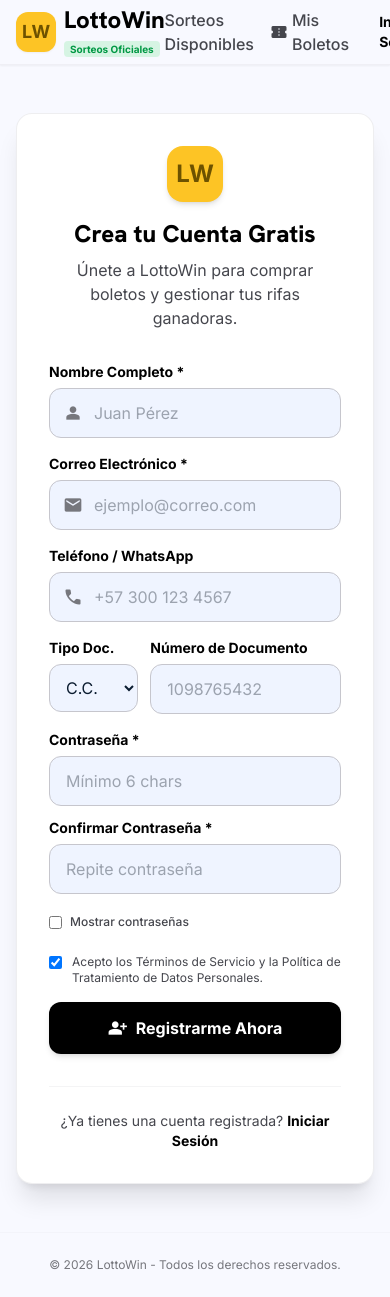
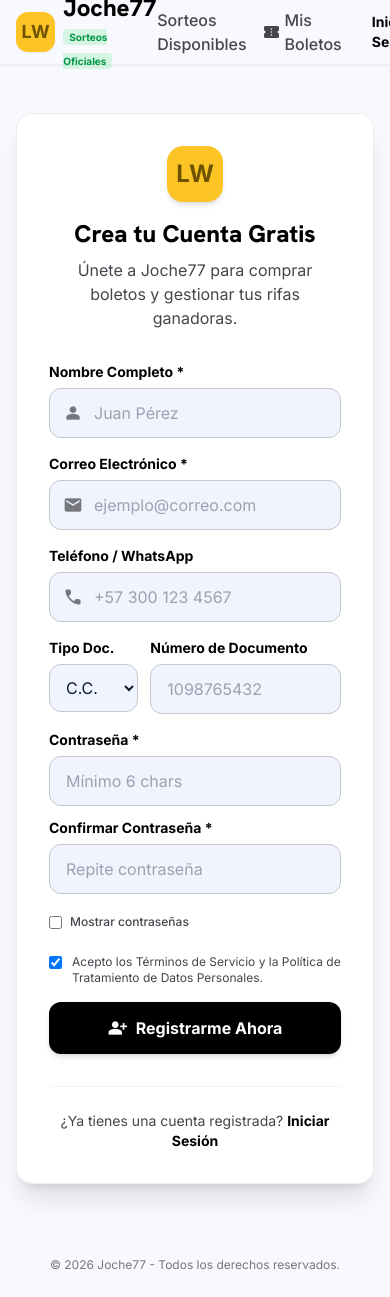
Before and after one commit to DEDVO20/rifasjoche, a Next.js app: page /registro in a window 390 px wide. Shown: the top 1297 px of the page. Built offline with nearby package versions, Linux system fonts and the light colour scheme; no server answers.

Commit message:
feat: implement authentication UI with login, registration, and responsive navigation components

```diff
--- a/src/app/layout.tsx
+++ b/src/app/layout.tsx
@@ -3,7 +3,7 @@
 import './globals.css';
 
 export const metadata: Metadata = {
-  title: 'LottoWin - Sistema de Administración de Rifas',
+  title: 'Joche77 - Sistema de Administración de Rifas',
   description: 'Plataforma para crear, administrar y vender rifas con asignación aleatoria y auditoría.',
 };
 
--- a/src/app/login/page.tsx
+++ b/src/app/login/page.tsx
@@ -174,7 +174,7 @@
         </Suspense>
       </main>
       <footer className="py-6 text-center text-xs text-outline border-t border-outline-variant/10">
-        © 2026 LottoWin - Todos los derechos reservados.
+        © 2026 Joche77 - Todos los derechos reservados.
       </footer>
     </div>
   );
--- a/src/app/registro/page.tsx
+++ b/src/app/registro/page.tsx
@@ -85,7 +85,7 @@
               Crea tu Cuenta Gratis
             </h1>
             <p className="font-body-md text-body-md text-on-surface-variant">
-              Únete a LottoWin para comprar boletos y gestionar tus rifas ganadoras.
+              Únete a Joche77 para comprar boletos y gestionar tus rifas ganadoras.
             </p>
           </div>
 
@@ -284,7 +284,7 @@
       </main>
 
       <footer className="py-6 text-center text-xs text-outline border-t border-outline-variant/10">
-        © 2026 LottoWin - Todos los derechos reservados.
+        © 2026 Joche77 - Todos los derechos reservados.
       </footer>
     </div>
   );
--- a/src/components/layout/CustomerNavbar.tsx
+++ b/src/components/layout/CustomerNavbar.tsx
@@ -18,7 +18,7 @@
           </div>
           <div>
             <span className="font-headline-md text-headline-md font-extrabold text-primary block leading-tight">
-              LottoWin
+              Joche77
             </span>
             <span className="text-[10px] font-bold text-on-tertiary-container bg-tertiary-fixed-dim/20 px-1.5 py-0.5 rounded">
               Sorteos Oficiales
@@ -30,17 +30,15 @@
         <nav className="flex items-center gap-4">
           <Link
             href="/"
-            className={`font-body-md text-body-md font-medium transition-colors ${
-              pathname === '/' || pathname === '/tienda' ? 'text-primary font-bold' : 'text-on-surface-variant hover:text-primary'
-            }`}
+            className={`font-body-md text-body-md font-medium transition-colors ${pathname === '/' || pathname === '/tienda' ? 'text-primary font-bold' : 'text-on-surface-variant hover:text-primary'
+              }`}
           >
             Sorteos Disponibles
           </Link>
           <Link
             href="/mis-boletos"
-            className={`font-body-md text-body-md font-medium transition-colors flex items-center gap-1 ${
-              pathname === '/mis-boletos' ? 'text-primary font-bold' : 'text-on-surface-variant hover:text-primary'
-            }`}
+            className={`font-body-md text-body-md font-medium transition-colors flex items-center gap-1 ${pathname === '/mis-boletos' ? 'text-primary font-bold' : 'text-on-surface-variant hover:text-primary'
+              }`}
           >
             <span className="material-symbols-outlined text-[18px]">confirmation_number</span>
             Mis Boletos
--- a/src/components/layout/HeaderMobile.tsx
+++ b/src/components/layout/HeaderMobile.tsx
@@ -9,7 +9,7 @@
         <span className="material-symbols-outlined">menu</span>
       </button>
       <Link href="/" className="font-headline-md text-headline-md font-extrabold text-primary">
-        LottoWin
+        Joche77
       </Link>
       <div className="w-8 h-8 rounded-full bg-primary-container text-on-primary flex items-center justify-center text-xs font-bold">
         AD
```
